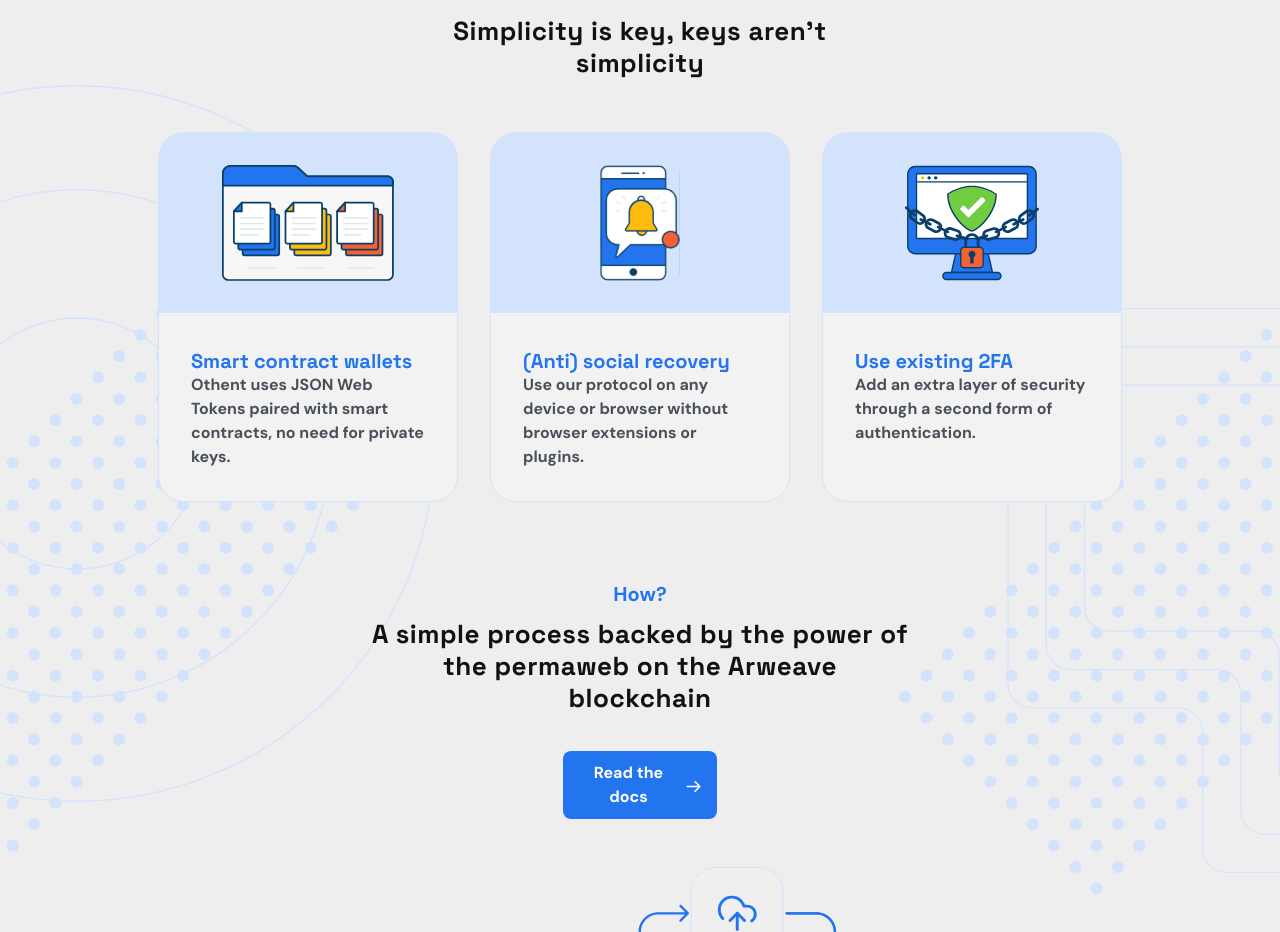
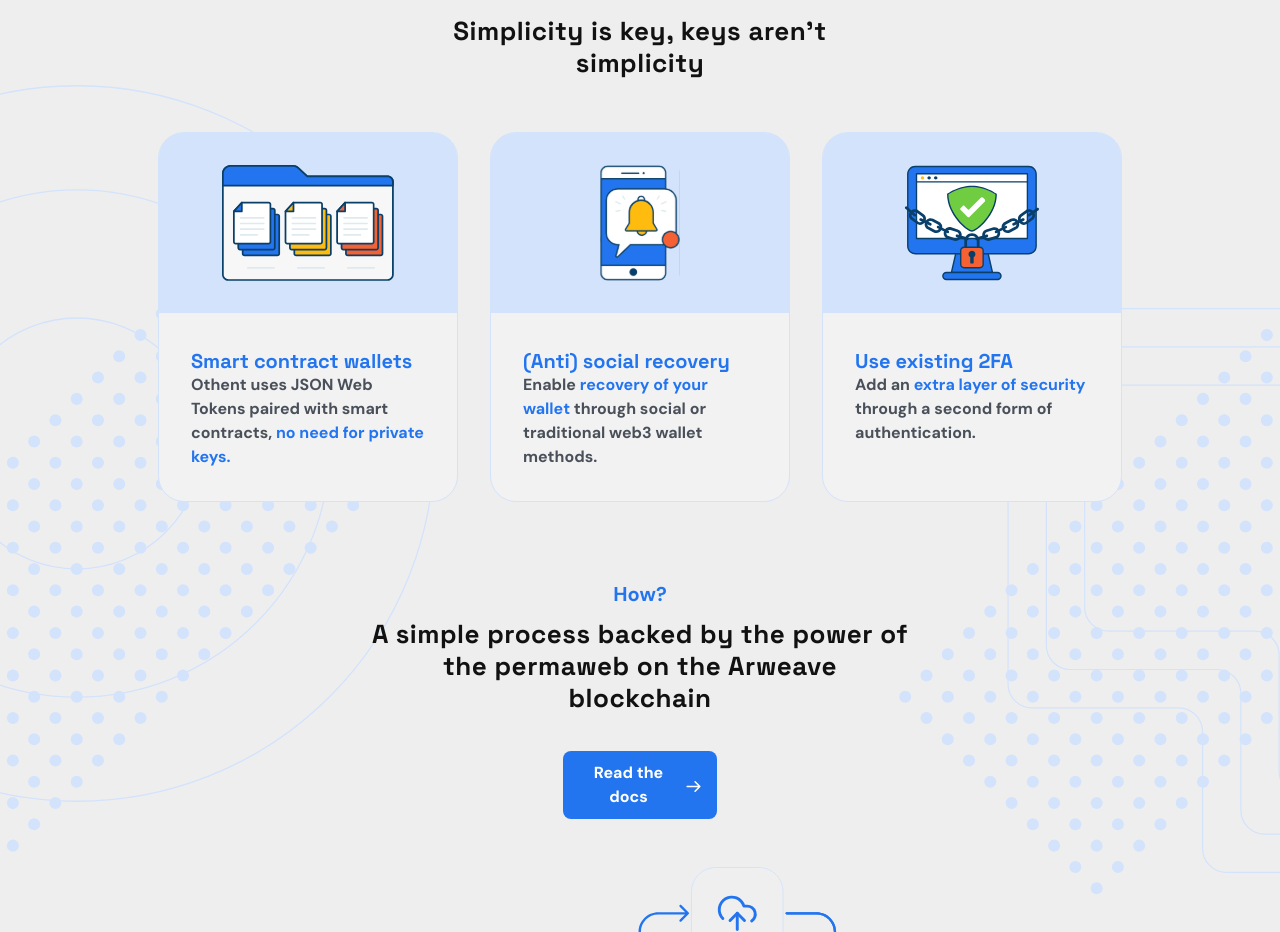
Before and after one commit to codingknite/othent-landing, a Next.js app: page / in a window 1280 px wide. Shown: the part 2541-3473 px from the top of the page. Built offline with nearby package versions, Linux system fonts and the light colour scheme.

Commit message:
fix: special text color

```diff
--- a/components/Cards/FeatureCard/styles.tsx
+++ b/components/Cards/FeatureCard/styles.tsx
@@ -12,7 +12,7 @@
 
   border-radius: 26px;
   background: #f2f2f2;
-  margin-bottom: 1.5rem;
+  margin-bottom: 1.52rem;
   border: 1px solid #d3e3fc;
 
   @media (min-width: 550px) {
@@ -57,4 +57,8 @@
   color: #4a505a;
   padding: 0rem 2rem;
   margin-bottom: 2rem;
+
+  span {
+    color: #2375ef;
+  }
 `;
--- a/components/Features/index.tsx
+++ b/components/Features/index.tsx
@@ -6,6 +6,7 @@
   FeatureTextSmall,
 } from '../common';
 import * as Styled from './styles';
+import * as CardStyled from '../Cards/FeatureCard/styles';
 import { DMSans700, SpaceGrotesk700 } from '../../utils/fonts';
 
 interface Props {
@@ -44,21 +45,47 @@
         </Styled.CardsContainer>
       ) : (
         <Styled.CardsContainer>
-          <FeatureCard
-            title='Smart contract wallets'
-            text='Othent uses JSON Web Tokens paired with smart contracts, no need for private keys.'
-            imgsrc='/files.svg'
-          />
-          <FeatureCard
-            title='(Anti) social recovery'
-            text='Use our protocol on any device or browser without browser extensions or plugins.'
-            imgsrc='/phone-notif.svg'
-          />
-          <FeatureCard
-            title='Use existing 2FA'
-            text='Add an extra layer of security through a second form of authentication.'
-            imgsrc='/2fa.svg'
-          />
+          <CardStyled.Container img='/files.svg'>
+            <div>
+              <img src='/files.svg' alt='illustration' />
+            </div>
+
+            <CardStyled.Title className={SpaceGrotesk700.className}>
+              Smart contract wallets
+            </CardStyled.Title>
+            <CardStyled.Text className={DMSans700.className}>
+              Othent uses JSON Web Tokens paired with smart contracts,{' '}
+              <span>no need for private keys.</span>
+            </CardStyled.Text>
+          </CardStyled.Container>
+
+          <CardStyled.Container img='/phone-notif.svg'>
+            <div>
+              <img src='/phone-notif.svg' alt='illustration' />
+            </div>
+
+            <CardStyled.Title className={SpaceGrotesk700.className}>
+              (Anti) social recovery
+            </CardStyled.Title>
+            <CardStyled.Text className={DMSans700.className}>
+              Enable <span>recovery of your wallet</span> through social or
+              traditional web3 wallet methods.
+            </CardStyled.Text>
+          </CardStyled.Container>
+
+          <CardStyled.Container img='/2fa.svg'>
+            <div>
+              <img src='/2fa.svg' alt='illustration' />
+            </div>
+
+            <CardStyled.Title className={SpaceGrotesk700.className}>
+              Use existing 2FA
+            </CardStyled.Title>
+            <CardStyled.Text className={DMSans700.className}>
+              Add an <span>extra layer of security</span> through a second form
+              of authentication.
+            </CardStyled.Text>
+          </CardStyled.Container>
         </Styled.CardsContainer>
       )}
     </FeaturesContainer>
--- a/components/Features/styles.tsx
+++ b/components/Features/styles.tsx
@@ -4,10 +4,7 @@
   display: flex;
   align-items: center;
   flex-direction: column;
-
-  @media (min-width: 550px) {
-    margin-top: 1.5rem;
-  }
+  margin-top: 1.5rem;
 
   @media (min-width: 1024px) {
     gap: 2rem;
```
Also changed, not shown: pages/_document.tsx (+8 -8 lines).
